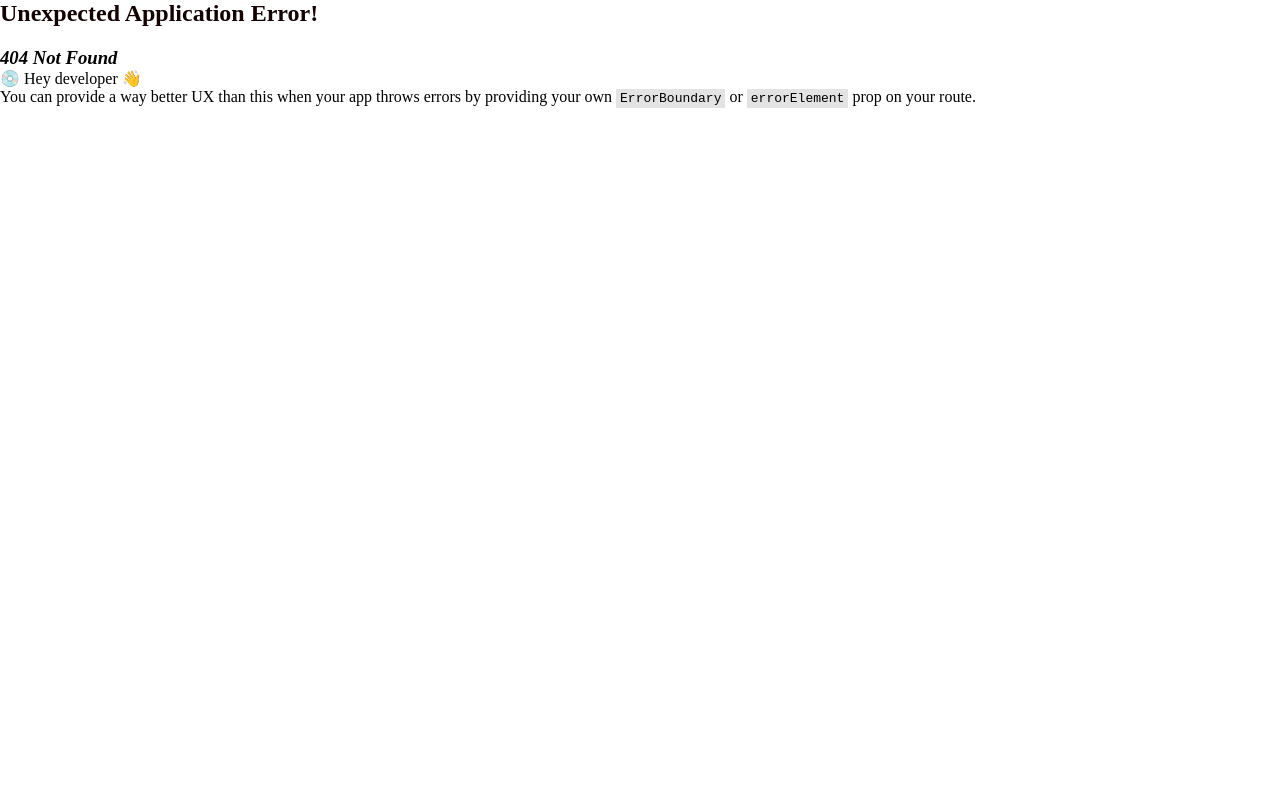
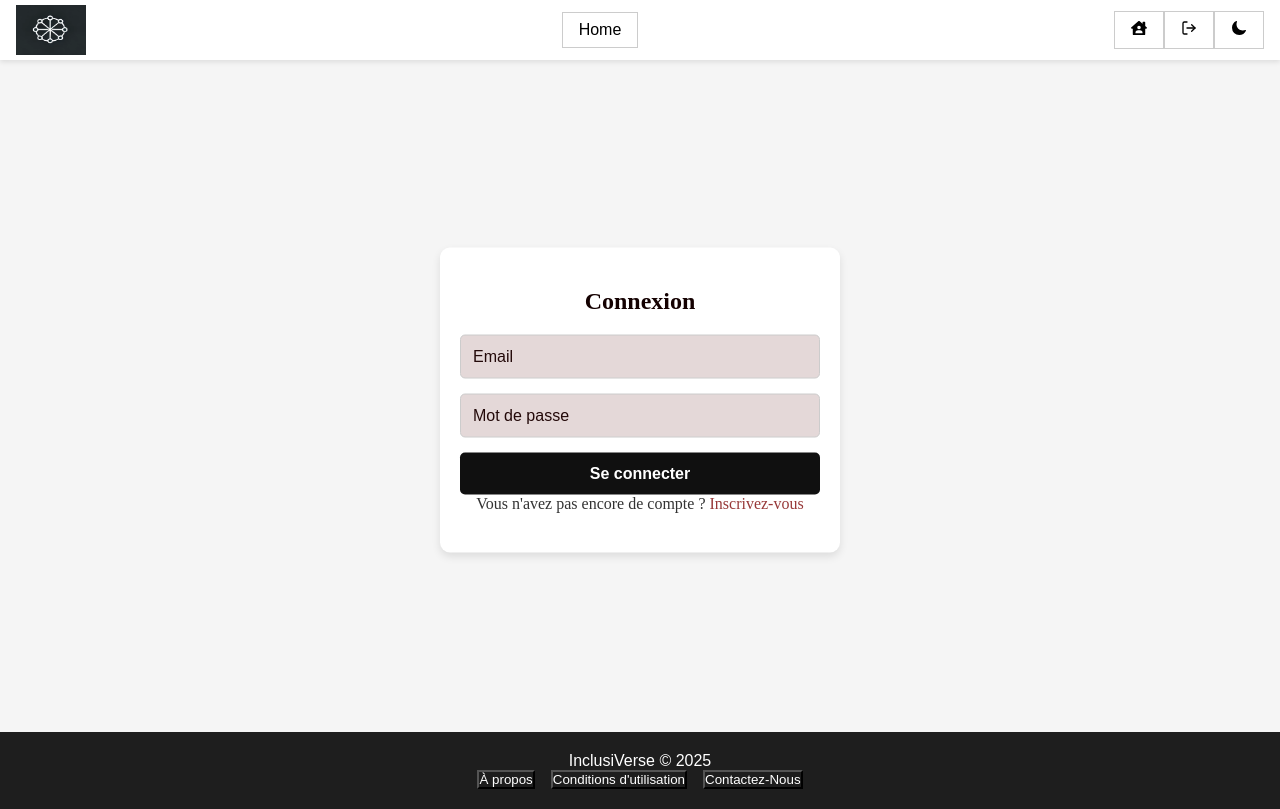
Before and after one commit to WildCodeSchool-2024-09/JS-RemoteFR-Crew404-Inclusiverse, a React (Vite) app in the folder client/: page /connexion in a window 1280 px wide. Before the commit this address had no page. Built offline with nearby package versions, Linux system fonts and the light colour scheme.

Commit message:
add page connexion

```diff
--- a/client/src/main.tsx
+++ b/client/src/main.tsx
@@ -2,8 +2,8 @@
 import { StrictMode } from "react";
 import { createRoot } from "react-dom/client";
 import { RouterProvider, createBrowserRouter } from "react-router-dom";
+import ConnexionPage from "./pages/Connexion/ConnexionPage";
 import InscriptionPage from "./pages/Inscription/InscriptionPage";
-
 /* ************************************************************************* */
 
 // Import the main app component
@@ -34,6 +34,10 @@ const router = createBrowserRouter([
       {
         path: "/inscription",
         element: <InscriptionPage />,
+      },
+      {
+        path: "/connexion",
+        element: <ConnexionPage />,
       },
     ],
   },
--- /dev/null
+++ b/client/src/pages/Connexion/Connexion.css
@@ -0,0 +1,83 @@
+@media (max-width: 480px) {
+  .containerconnexion {
+    padding: 20px 15px;
+  }
+
+  h2 {
+    font-size: 1.3rem;
+  }
+
+  input,
+  button[type="submit"] {
+    font-size: 0.9rem;
+    padding: 10px;
+  }
+}
+
+.containerconnexion {
+  background-color: #fff;
+  padding: 40px 20px;
+  border-radius: 10px;
+  box-shadow: 0 4px 8px rgba(0, 0, 0, 0.1);
+  width: 90%;
+  max-width: 400px;
+  text-align: center;
+  position: absolute;
+  top: 50%;
+  left: 50%;
+  transform: translate(-50%, -50%);
+  box-sizing: border-box;
+}
+
+/* Titre du formulaire */
+h2 {
+  margin-bottom: 20px;
+  color: #140101;
+  font-size: 1.5rem;
+}
+
+/* Champs de formulaire */
+input[type="email"],
+input[type="password"] {
+  width: 100%;
+  padding: 20px;
+  margin-bottom: 55px;
+  border: 1px solid #ccc;
+  border-radius: 5px;
+  background-color: #e4d8d8;
+  color: #141313;
+  box-sizing: border-box;
+  font-size: 1rem;
+}
+
+input::placeholder {
+  color: #230909;
+}
+
+/* Bouton de connexion */
+button[type="submit"] {
+  width: 100%;
+  padding: 12px;
+  background-color: #101010;
+  color: #fff;
+  border: none;
+  border-radius: 5px;
+  cursor: pointer;
+  font-weight: bold;
+  font-size: 1rem;
+}
+
+button[type="submit"]:hover {
+  background-color: #0f0c0c;
+}
+
+/* Lien vers l'inscription */
+p a {
+  color: #902c2cf0;
+  text-decoration: none;
+}
+
+p a:hover {
+  text-decoration: underline;
+  color: #190505;
+}
--- /dev/null
+++ b/client/src/pages/Connexion/ConnexionPage.tsx
@@ -0,0 +1,23 @@
+import "./Connexion.css";
+import { Link } from "react-router-dom";
+
+function ConnexionPage() {
+  return (
+    <div className="containerconnexion">
+      <h2>Connexion</h2>
+      <form>
+        <input type="email" placeholder="Email" />
+        <input type="password" placeholder="Mot de passe" />
+        <button type="submit" className="btn login" aria-label="Connexion">
+          Se connecter
+        </button>
+      </form>
+      <p>
+        Vous n'avez pas encore de compte ?{" "}
+        <Link to="/inscription">Inscrivez-vous</Link>
+      </p>
+    </div>
+  );
+}
+
+export default ConnexionPage;
```
